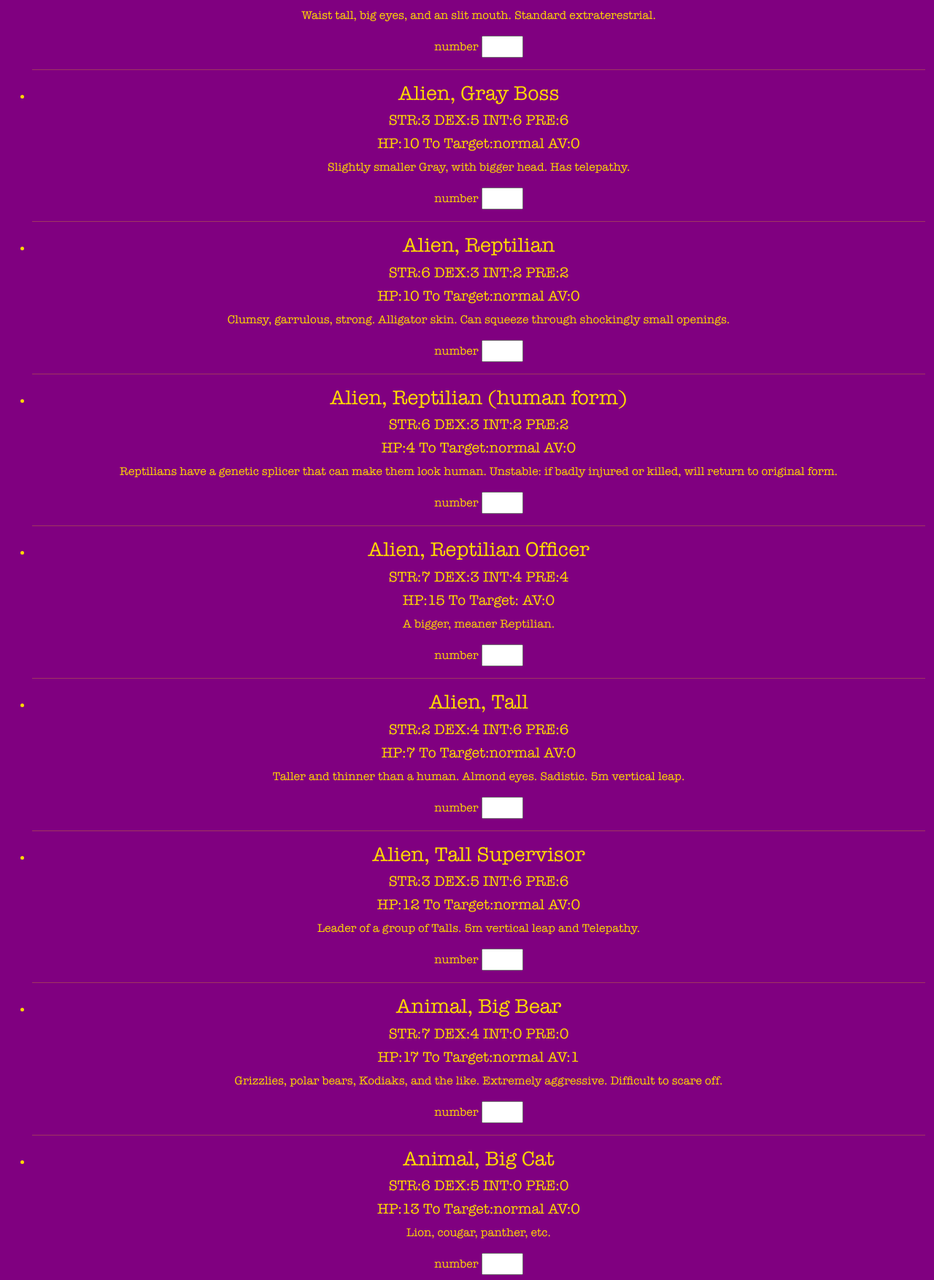
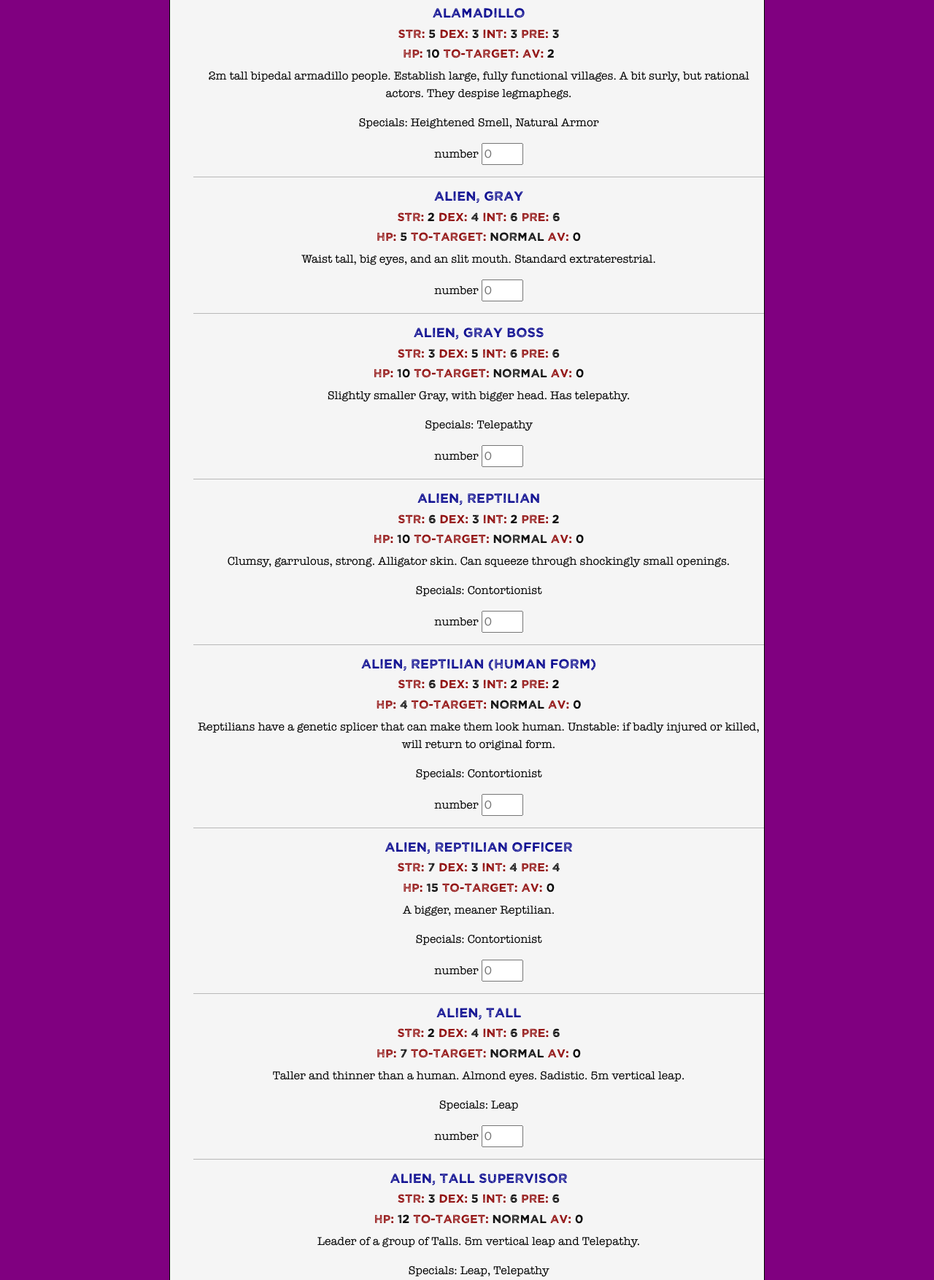
Before and after one commit to cozmoboy/cs50-intro-final, a Flask app: page /bestiary in a window 1280 px wide. Shown: the part 195-1949 px from the top of the page at 73% size. Run offline with Flask 2, Linux system fonts and the light colour scheme; some libraries are stand-ins or nearby versions.

Commit message:
reformatted the bestiary to be scrollable list and added specials

```diff
--- a/app.py
+++ b/app.py
@@ -14,6 +14,7 @@
 from flask import Flask, flash, redirect, render_template, request, session
 from flask_session import Session
 from helpers import dictionaryWithNameFromArray, makePCofClass, setCurrentHP
+from operator import itemgetter
 
 # Configure application
 app = Flask(__name__)
@@ -164,11 +165,14 @@
 def besiary():
     if request.method == "POST":
         myBestiary = bestiaryAll.BESTIARY
-        return render_template("/bestiary.html", bestiary=myBestiary)
+        newlist = sorted(myBestiary, key=lambda d: d['name'])
+        return render_template("/bestiary.html", bestiary=newlist)
 
     else:
         myBestiary = bestiaryAll.BESTIARY
-        return render_template("/bestiary.html", bestiary=myBestiary)
+        # newlist = sorted(myBestiary, key=itemgetter('name'))
+        newlist = sorted(myBestiary, key=lambda d: d['name'])
+        return render_template("/bestiary.html", bestiary=newlist)
 
 @app.route("/updateHP", methods=["GET", "POST"])
 def updateHP():
--- a/static/styles.css
+++ b/static/styles.css
@@ -325,3 +325,36 @@
     margin: 0;
     /* Remove margins */
 }
+
+.beastDiv {
+    height: 75vh;
+    width: 65%;
+    overflow: scroll;
+    padding-top: 20px;
+    content: center;
+    border: black solid 1px;
+    margin-left: auto;
+    margin-right: auto;
+    background-color: whitesmoke;
+    color: black;
+}
+
+.beastTitle {
+    font-family: WickedGrit;
+    color: darkblue;
+    font-size: large;
+}
+
+.beastStats {
+    font-family: WickedGrit;
+    font-size: medium;
+    color: darkred;
+}
+
+.beastDescription {
+    font-size: medium;
+}
+
+.statSpan {
+    color: black;
+}
--- a/templates/bestiary.html
+++ b/templates/bestiary.html
@@ -9,21 +9,32 @@
 {% block xtraButtons %}{% endblock %}
 
 {% block main %}
+Select the number of each monster you want the PCs to battle, then click "Fight!"
     <form>
-        <ul>
+        <button style="margin-top: 10px; margin-bottom: 20px">FIGHT!</button>
+    </br>
+        <div class="beastDiv" style="">
+            <ul style="list-style-type: none;">
                 {% for beast in bestiary %}
                         <li>
-                        <h3>{{ beast.name }}</h3>
-                        <h5>STR:{{ beast.STR }}   DEX:{{ beast.DEX }}   INT:{{ beast.INT }}   PRE:{{ beast.INT }}</h5>
-                        <h5>HP:{{ beast.hp }}   To Target:{{ beast.toTarget }}   AV:{{ beast.av }}</h5>
-                        <p>{{ beast.description}}</p>
+                            <h3 class="beastTitle">{{ beast.name }}</h3>
+
+                            <h5 class="beastStats">STR: <span class="statSpan">{{ beast.STR }}</span>   DEX: <span class="statSpan">{{ beast.DEX }}</span>    INT: <span class="statSpan">{{ beast.INT }}</span>    PRE: <span class="statSpan">{{ beast.INT }}</span> </h5>
+
+                            <h5 class="beastStats">HP: <span class="statSpan">{{ beast.hp }}</span>    To-Target: <span class="statSpan">{{ beast.toTarget }}</span>    AV: <span class="statSpan">{{ beast.av }}</span> </h5>
+
+                            <p class="beastDescription">{{ beast.description}}</p>
+                            {% if (beast.specials != "") %}
+                            <p class="beastDescription">Specials: {{ beast.specials}}</p>
+                            {% endif %}
                             <input type="hidden" id="name" name="name" value="{{ beast.name }}">
                             <label>number</label>
-                        <input type="number" id="quantity" name="quantity" min="1" max="99">
+                            <input type="number" id="quantity" name="quantity" min=0 max=99 placeholder=0>
                             <hr/>
                         </li>
                 {% endfor %}
             </ul>
+        </div>
     </form>
 
 {% endblock %}
```
Also changed, not shown: 1 other file. Lines whose indentation alone changed are shown as unchanged.
